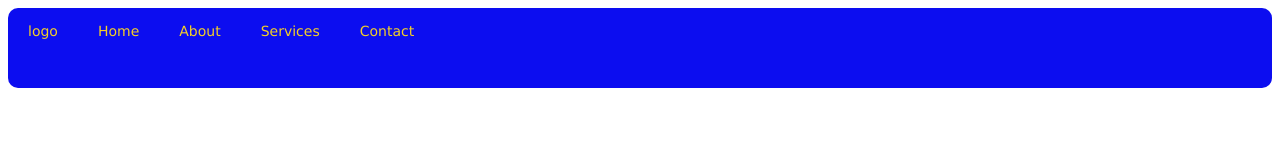
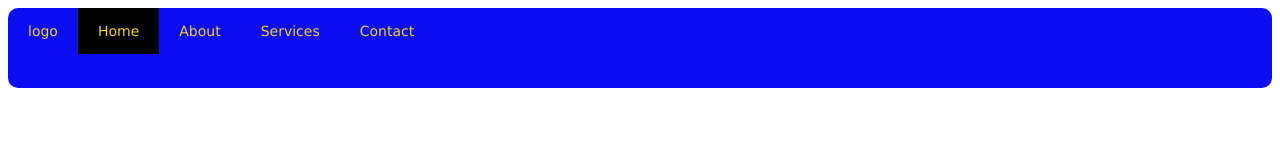
Before and after one commit to lakshmi5060/Navigation-bar, a plain HTML site: page index.html in a window 1280 px wide. Drawn offline with Linux system fonts and the light colour scheme.

Commit message:
navigation bar
I added black background to my home

```diff
--- a/style.css
+++ b/style.css
@@ -27,6 +27,9 @@ body {
     text-decoration: none;
     padding:15px 20px;
   }
+  .navbar .active{
+  background-color: black;
+  }
   .navbar li a.hover{
   background-color: black;
   }
```
